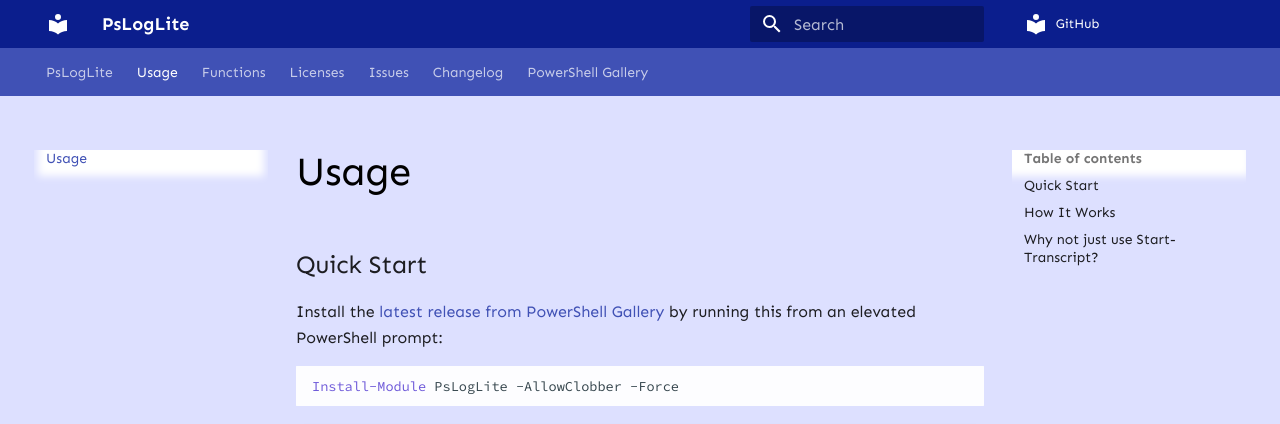
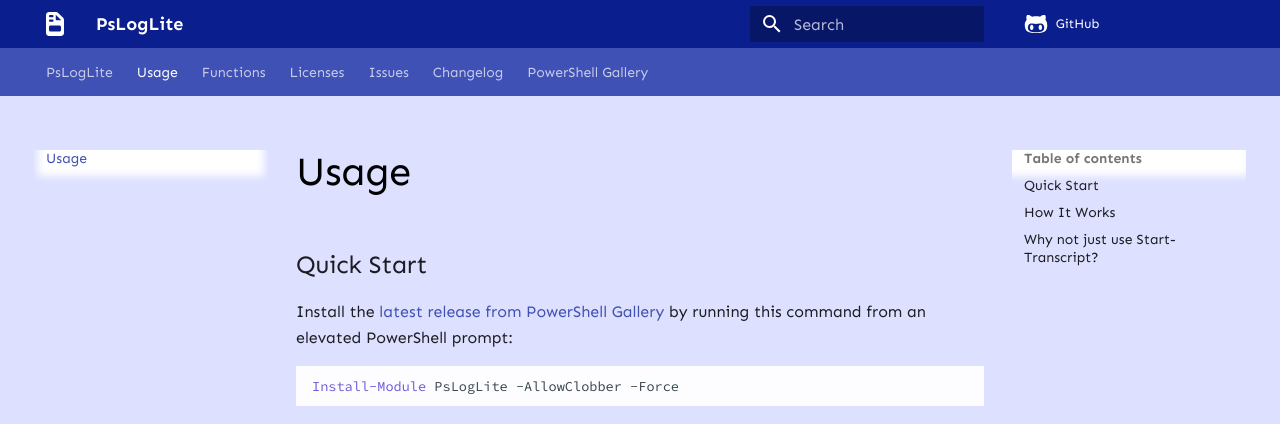
Before and after one commit to leojackson/PsLogLite, an MkDocs documentation site: the page built from docs/usage.md, in a window 1280 px wide and 900 px high. Shown: the top 424 px of the window. Built offline with MkDocs 1.6.1 and Material for MkDocs 9.7.7, drawn with Linux system fonts in a browser that asks for light colours; comment, search, counter and statistics services are not loaded.

Commit message:
Fixed case + minor grammar (to trigger doc build)

````diff
--- a/docs/usage.md
+++ b/docs/usage.md
@@ -2,7 +2,7 @@
 
 ## Quick Start
 
-Install the [latest release from PowerShell Gallery](https://www.powershellgallery.com/packages/PsLogLite) by running this from an elevated PowerShell prompt:
+Install the [latest release from PowerShell Gallery](https://www.powershellgallery.com/packages/PsLogLite) by running this command from an elevated PowerShell prompt:
 
 ```powershell
 Install-Module PsLogLite -AllowClobber -Force
--- a/mkdocs.yml
+++ b/mkdocs.yml
@@ -12,8 +12,8 @@
         - tabs
         - instant
     icon:
-        logo: FontAwesome/solid/file-invoice
-        repo: FontAwesome/brands/github-alt
+        logo: fontawesome/solid/file-invoice
+        repo: fontawesome/brands/github-alt
     font:
         text: Sen
         code: Source Code Pro
@@ -71,9 +71,9 @@
 
 extra:
     social:
-        - icon: FontAwesome/solid/globe
+        - icon: fontawesome/solid/globe
           link: https://leojackson.github.io
-        - icon: FontAwesome/brands/github
+        - icon: fontawesome/brands/github
           link: https://github.com/leojackson
-        - icon: Octicons/package-24
+        - icon: octicons/package-24
           link: https://www.powershellgallery.com/profiles/leojackson
````
